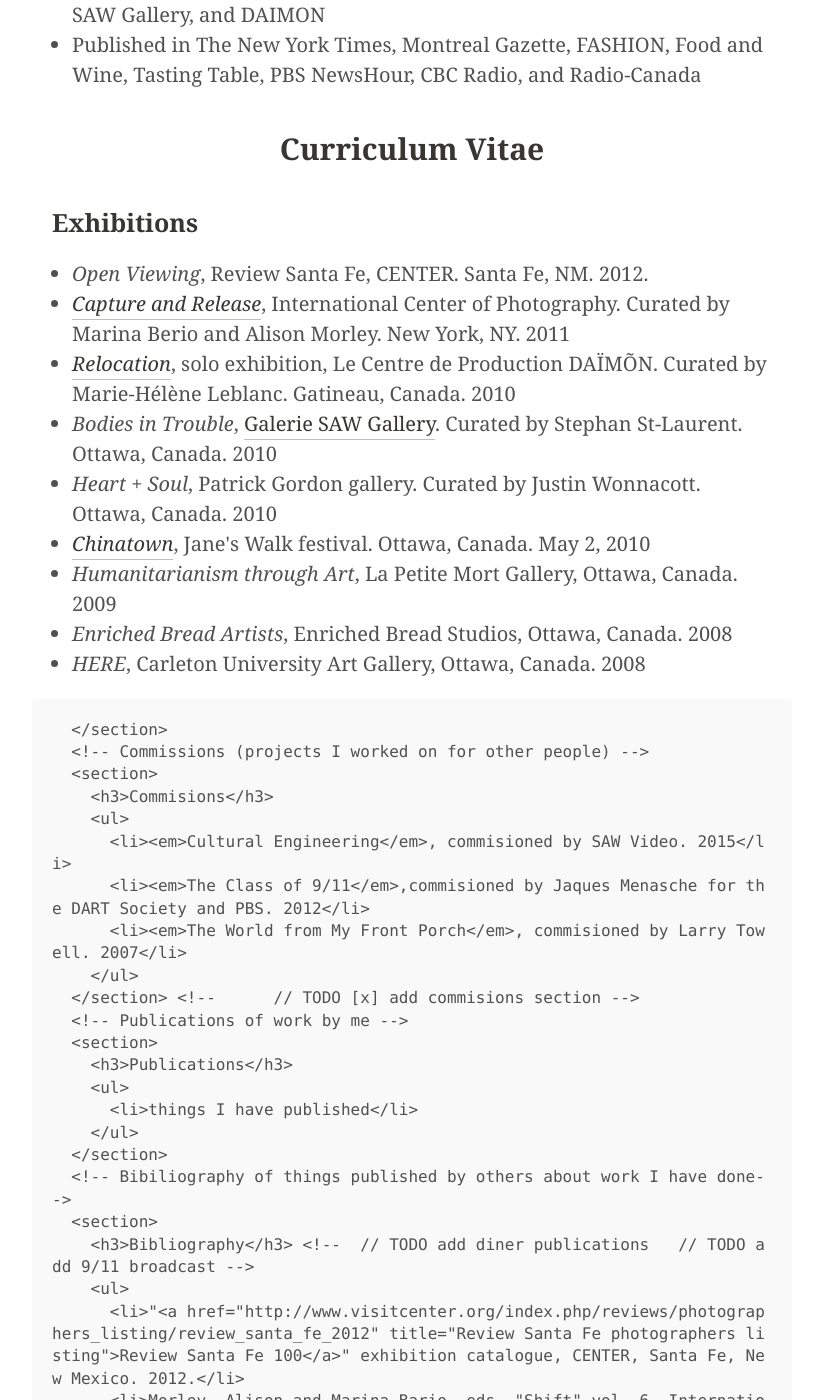
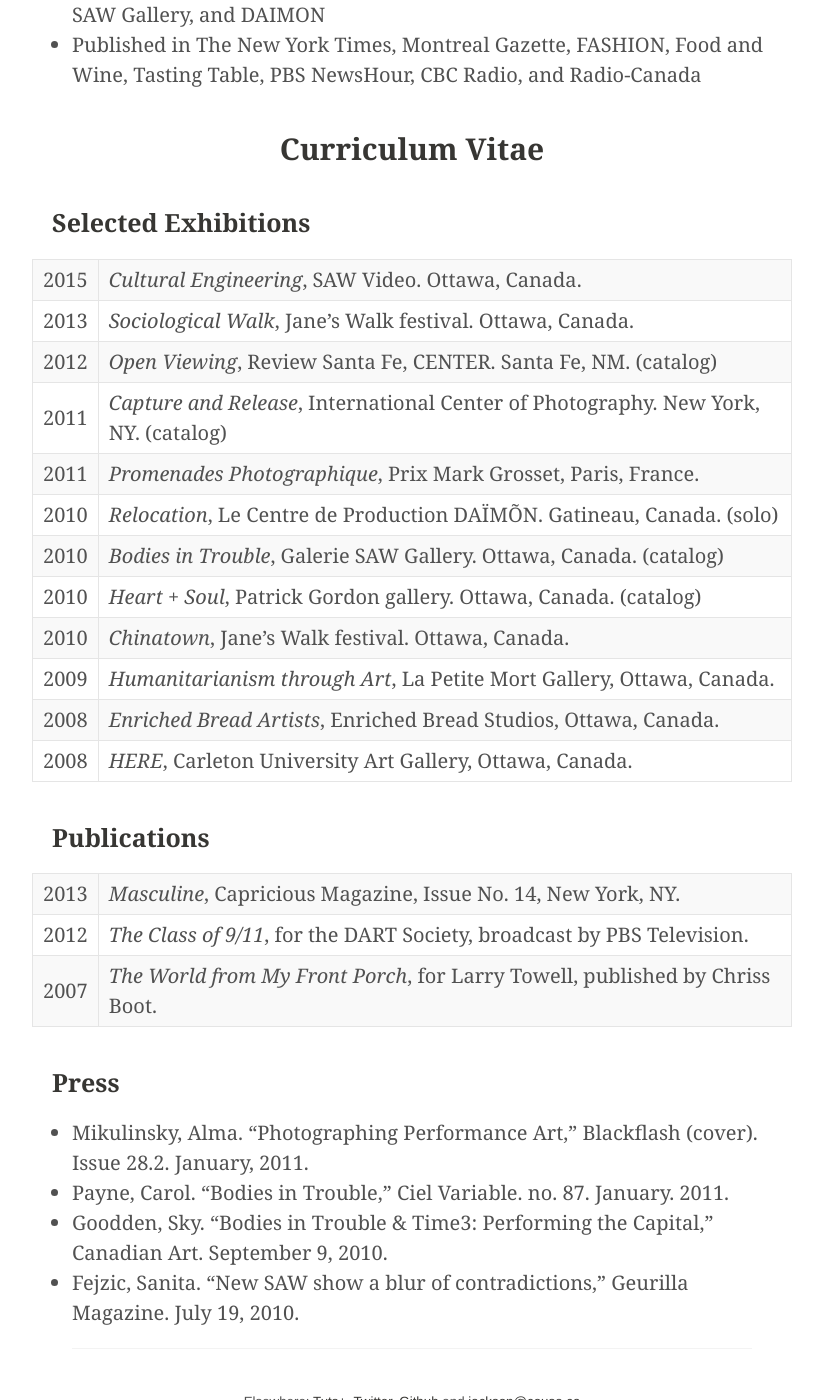
Before and after one commit to jacksoncouse/jacksoncouse.github.io, a Jekyll site: the page built from about.md, in a window 1280 px wide and 1400 px high, scrolled down 764 px. Shown: the whole window, without its empty margins (228-1051 px from the left). Built offline with Jekyll 4.4.1, drawn with Linux system fonts in a browser that asks for light colours; Markdown is read by kramdown in place of the engine named in the settings; some of the changed text lies outside the part shown.

Commit message:
cleaned CV

```diff
--- a/about.md
+++ b/about.md
@@ -19,68 +19,31 @@
 
 ## Curriculum Vitae
 
-### Exhibitions
+### Selected Exhibitions
 
-<!--  // TODO create and link to full resume -->
-<!--  // TODO add french exhibition -->
-  <ul>
-          <li><em>Open Viewing</em>, Review Santa Fe, CENTER. Santa Fe, NM. 2012.</li>
-          <li><a href="/news/capture-release-icp/" title="ICP Full-time programs exhibition 2011"><em>Capture and Release</em></a>, International Center of Photography. Curated by Marina Berio and Alison Morley. New York, NY. 2011</li>
-          <li><a href="http://www.daimon.qc.ca/communiques/jackson2/" title="Relocation press relaes from Daimon"><em>Relocation</em></a>, solo exhibition, Le Centre de Production DA&#207;M&#213;N. Curated by Marie-H&#233;l&#232;ne Leblanc. Gatineau, Canada. 2010</li>
-          <li><em>Bodies in Trouble</em>, <a href="http://www.galeriesawgallery.com/sawgallery.html" title="SAW Gallery">Galerie SAW Gallery</a>. Curated by Stephan St-Laurent. Ottawa, Canada. 2010</li>
-          <li><em>Heart + Soul</em>, Patrick Gordon gallery. Curated by Justin Wonnacott. Ottawa, Canada. 2010</li>
-          <li><a href="http://jacksoncouse.com/beingthere/2010/04/growing-up-in-chinatown-walking-tour/" title="Jane's Walk presentation by Jackson Couse"><em>Chinatown</em></a>, Jane's Walk festival. Ottawa, Canada. May 2, 2010</li>
-          <li><em>Humanitarianism through Art</em>, La Petite Mort Gallery, Ottawa, Canada. 2009</li>
-          <li><em>Enriched Bread Artists</em>, Enriched Bread Studios, Ottawa, Canada. 2008</li>
-          <li><em>HERE</em>, Carleton University Art Gallery, Ottawa, Canada. 2008</li>
-        </ul>
-      </section>
-      <!-- Commissions (projects I worked on for other people) -->
-      <section>
-        <h3>Commisions</h3>
-        <ul>
-          <li><em>Cultural Engineering</em>, commisioned by SAW Video. 2015</li>
-          <li><em>The Class of 9/11</em>,commisioned by Jaques Menasche for the DART Society and PBS. 2012</li>
-          <li><em>The World from My Front Porch</em>, commisioned by Larry Towell. 2007</li>
-        </ul>
-      </section>
-<!--      // TODO [x] add commisions section -->
-      <!-- Publications of work by me -->
-      <section>
-        <h3>Publications</h3>
-        <ul>
-          <li>things I have published</li>
-        </ul>
-      </section>
-      <!-- Bibiliography of things published by others about work I have done-->
-      <section>
-        <h3>Bibliography</h3>
-<!--  // TODO add diner publications
-  // TODO add 9/11 broadcast -->
-        <ul>
-          <li>"<a href="http://www.visitcenter.org/index.php/reviews/photographers_listing/review_santa_fe_2012" title="Review Santa Fe photographers listing">Review Santa Fe 100</a>" exhibition catalogue, CENTER, Santa Fe, New Mexico. 2012.</li>
-          <li>Morley, Alison and Marina Bario, eds. "Shift" vol. 6, International Center of Photography, New York. 2011.</li>
-          <li>St-Laurent, Stefan. "Bodies in Trouble" exhibition catalogue. Galerie SAW Gallery, Ottawa, Canada. 2010.</li>
-          <li>Towell, Larry. "<a href="http://www.photoeye.com/bookstore/citation.cfm?catalog=ZD301">The World from My Front Porch</a>" Chris Boot, London, 2008. </li>
-        </ul>
-      </section>
-      <section>
-        <h3>Press</h3>
-        <ul>
-          <li>Mikulinsky, Alma. "<a href="http://www.blackflash.ca/282" title="Blackflash Issue 28.s">Photographing Performance Art</a>," Blackflash (cover story). Issue 28.2. January, 2011.</li>
-          <li>Payne, Carol. "Bodies in Trouble," Ciel Variable. no. 87. January. 2011.</li>
-          <li>Goodden, Sky. "Bodies in Trouble &amp; Time3: Performing the Capital," Canadian Art. September 9, 2010.</li>
-          <li>Fejzic, Sanita. "New SAW show a blur of contradictions," Geurilla Magazine. July 19, 2010.</li>
-        </ul>
-      </section>
-      <section>
-        <h3>Awards and Residencies</h3>
-        <ul>
-  // TODO add french award
-  // TODO add residencies for flights
-          <li>Review Santa Fe, CENTER. Santa Fe, NM. 2012</li>
-          <li>Exhibition Assistance Grant, Ontario Arts Council. 2011</li>
-          <li>Production residency, Le Centre de Production DA&#207;M&#213;N. Gatineau, Canada. 2010</li>
-          <li>Exhibition Assistance Grant, Ontario Arts Council. 2010</li>
-        </ul>
-      </section>
+| 2015 | *Cultural Engineering*, SAW Video. Ottawa, Canada. |
+| 2013 | *Sociological Walk*, Jane's Walk festival. Ottawa, Canada. |
+| 2012 | *Open Viewing*, Review Santa Fe, CENTER. Santa Fe, NM. (catalog) |
+| 2011 | *Capture and Release*, International Center of Photography. New York, NY. (catalog) |
+| 2011 | *Promenades Photographique*, Prix Mark Grosset, Paris, France. |
+| 2010 | *Relocation*, Le Centre de Production DA&#207;M&#213;N. Gatineau, Canada. (solo) |
+| 2010 | *Bodies in Trouble*, Galerie SAW Gallery. Ottawa, Canada. (catalog) |
+| 2010 | *Heart + Soul*, Patrick Gordon gallery. Ottawa, Canada. (catalog) |
+| 2010 | *Chinatown*, Jane's Walk festival. Ottawa, Canada. |
+| 2009 | *Humanitarianism through Art*, La Petite Mort Gallery, Ottawa, Canada. |
+| 2008 | *Enriched Bread Artists*, Enriched Bread Studios, Ottawa, Canada. |
+| 2008 | *HERE*, Carleton University Art Gallery, Ottawa, Canada. |
+
+
+### Publications
+
+| 2013 | *Masculine*, Capricious Magazine, Issue No. 14, New York, NY. |
+| 2012 | *The Class of 9/11*, for the DART Society, broadcast by PBS Television. |
+| 2007 | *The World from My Front Porch*, for Larry Towell, published by Chriss Boot. |
+
+### Press
+
+- Mikulinsky, Alma. "Photographing Performance Art," Blackflash (cover). Issue 28.2. January, 2011.
+- Payne, Carol. "Bodies in Trouble," Ciel Variable. no. 87. January. 2011.
+- Goodden, Sky. "Bodies in Trouble &amp; Time3: Performing the Capital," Canadian Art. September 9, 2010.
+- Fejzic, Sanita. "New SAW show a blur of contradictions," Geurilla Magazine. July 19, 2010.
```
Also changed, not shown: other parts of about.md (+1 -1 lines), _posts/2015-01-01-hello-again-world.md (+6 -4 lines).
